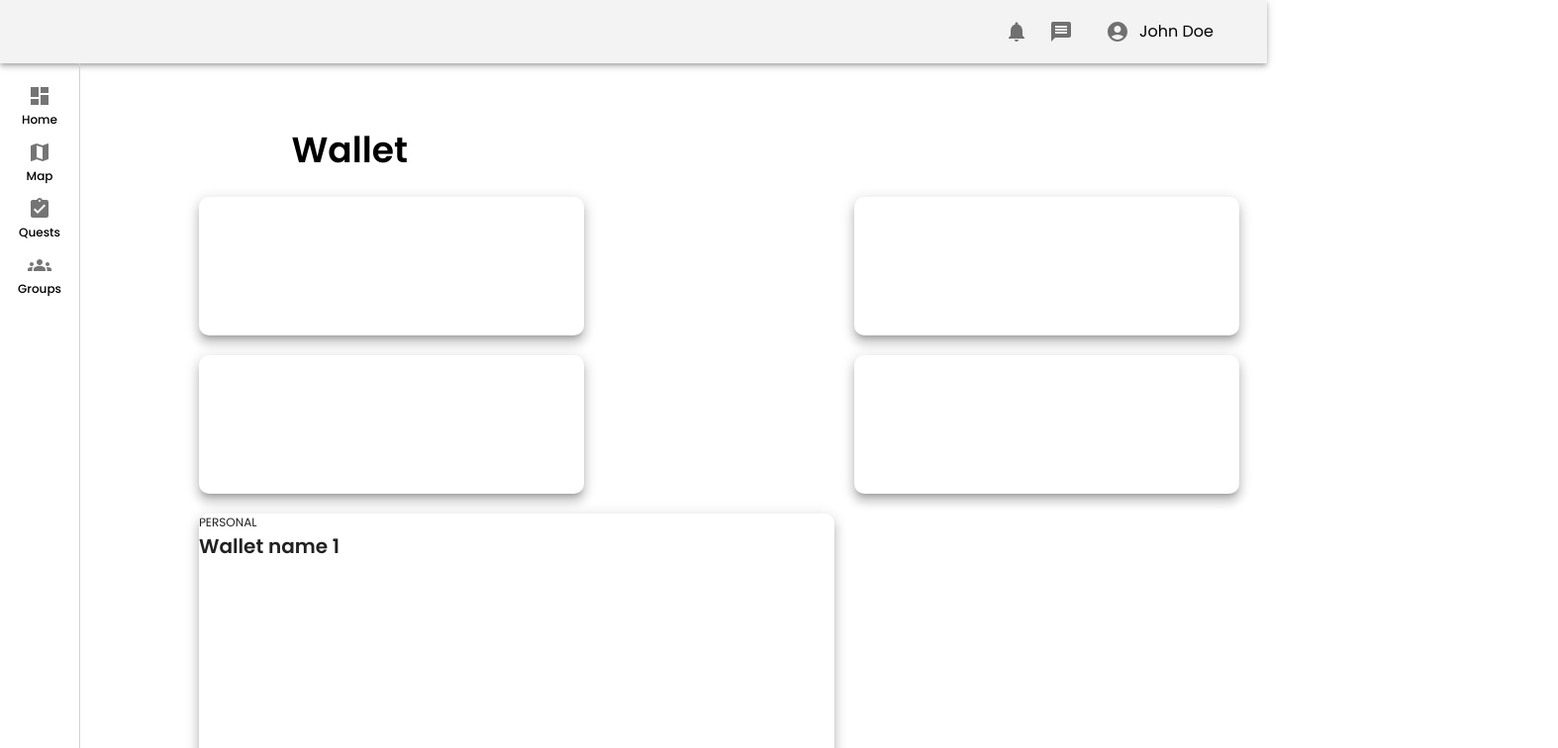
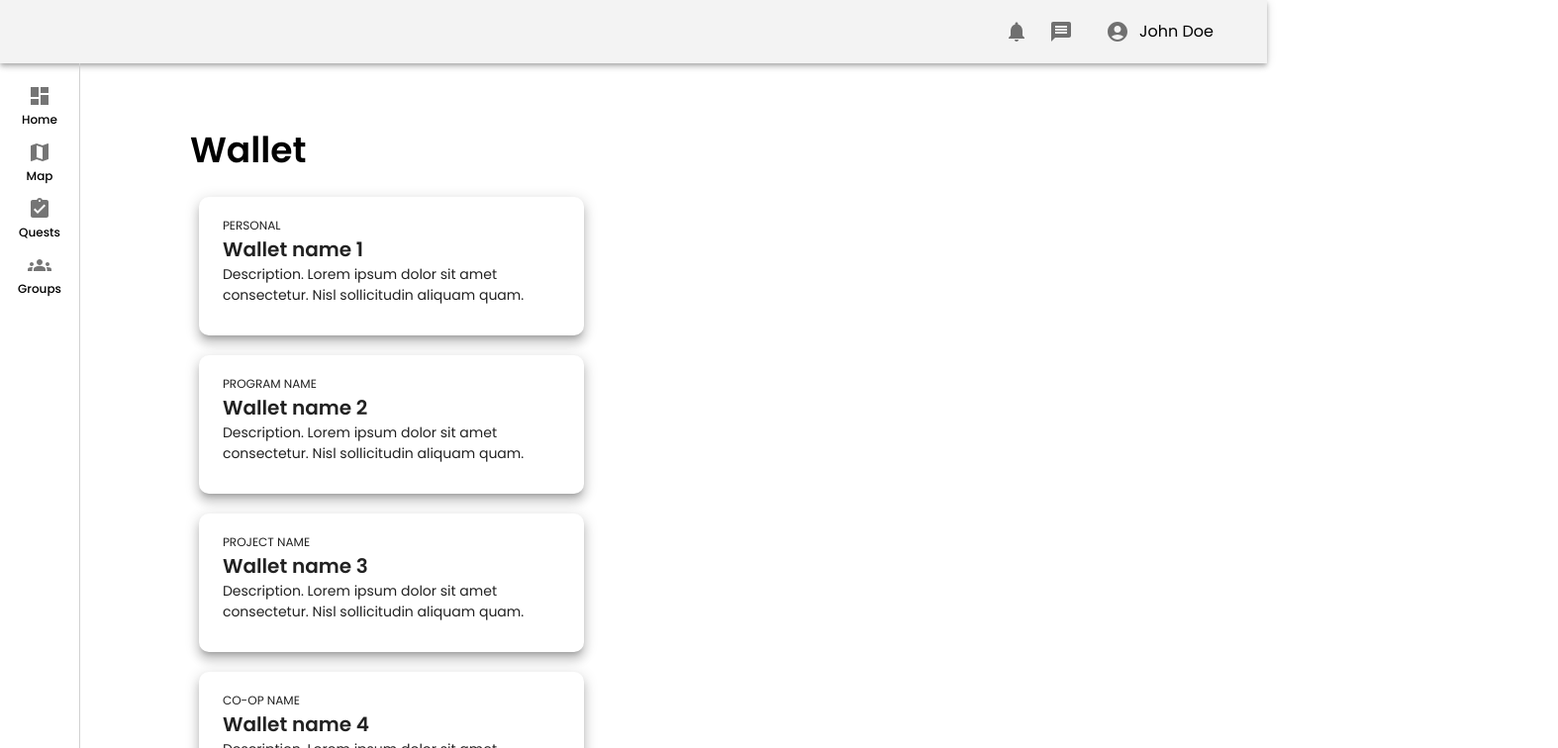
Before and after one commit to sandeep-bh-dev/Coquest-WebApp, a React (Create React App) app in the folder frontend/: page /wallet in a window 1280 px wide. Shown: the top 756 px of the page at 99% size, 1574 px wide, since content can reach past the window. Built offline with nearby package versions, Linux system fonts and the light colour scheme.

Commit message:
added more to the array

```diff
--- a/frontend/src/components/WalletArray/index.tsx
+++ b/frontend/src/components/WalletArray/index.tsx
@@ -10,23 +10,38 @@ export interface Wallet {
 export const Wallets: Wallet[] = [
     {
         walletId: "1",
-        walletName: "PERSONAL",
-        walletType: "Item name 1",
-        description: "Description. Lorem ipsum dolor sit amet consectetur. Pellentesque nisi elementum purus lorem dui non. Nec tempor nulla nisi mattis dolor. Diam arcu in augue cras. In tortor vulputate diam egestas. Ultricies natoque massa."
-    }, {
+        walletName: "Wallet name 1",
+        walletType: "PERSONAL",
+        description: "Description. Lorem ipsum dolor sit amet consectetur. Nisl sollicitudin aliquam quam. "
+    },
+    {
         walletId: "2",
-        walletName: "PERSONAL",
-        walletType: "Item name 2",
-        description: "Description. Lorem ipsum dolor sit amet consectetur. Pellentesque nisi elementum purus lorem dui non. Nec tempor nulla nisi mattis dolor. Diam arcu in augue cras. In tortor vulputate diam egestas. Ultricies natoque massa."
-    }, {
+        walletName: "Wallet name 2",
+        walletType: "PROGRAM NAME",
+        description: "Description. Lorem ipsum dolor sit amet consectetur. Nisl sollicitudin aliquam quam. "
+    },
+    {
         walletId: "3",
-        walletName: "PERSONAL",
-        walletType: "Item name 3",
-        description: "Description. Lorem ipsum dolor sit amet consectetur. Pellentesque nisi elementum purus lorem dui non. Nec tempor nulla nisi mattis dolor. Diam arcu in augue cras. In tortor vulputate diam egestas. Ultricies natoque massa."
-    }, {
+        walletName: "Wallet name 3",
+        walletType: "PROJECT NAME",
+        description: "Description. Lorem ipsum dolor sit amet consectetur. Nisl sollicitudin aliquam quam."
+    },
+    {
         walletId: "4",
-        walletName: "PERSONAL",
-        walletType: "Item name 4",
-        description: "Description. Lorem ipsum dolor sit amet consectetur. Pellentesque nisi elementum purus lorem dui non. Nec tempor nulla nisi mattis dolor. Diam arcu in augue cras. In tortor vulputate diam egestas. Ultricies natoque massa."
+        walletName: "Wallet name 4",
+        walletType: "CO-OP NAME",
+        description: "Description. Lorem ipsum dolor sit amet consectetur. Nisl sollicitudin aliquam quam. "
     },
+    {
+        walletId: "5",
+        walletName: "Wallet name 5",
+        walletType: "PERSONAL",
+        description: "Description. Lorem ipsum dolor sit amet consectetur. Nisl sollicitudin aliquam quam. "
+    },
+    {
+        walletId: "6",
+        walletName: "Wallet name 6",
+        walletType: "CO-OP NAME",
+        description: "Description. Lorem ipsum dolor sit amet consectetur. Nisl sollicitudin aliquam quam. "
+    }
 ]
--- a/frontend/src/components/WalletCard/index.tsx
+++ b/frontend/src/components/WalletCard/index.tsx
@@ -2,14 +2,16 @@ import * as React from 'react';
 import styled from "@emotion/styled";
 import Card from "@mui/material/Card";
 import Typography from '@mui/material/Typography';
+import { Wallet } from '../WalletArray';
 
 const CustomCard = styled(Card)({
     height: 140,
-    width: 389
+    width: 389,
+    marginBottom: 20
 });
 
 const CardContainer = styled(Typography)({
-    padding: "20px 24px"
+    padding: "20px 24px",
 });
 
 const WalletType = styled(Typography)({
@@ -29,22 +31,18 @@ const Description = styled(Typography)({
 });
 
 type WalletCardProps = {
-    type: String,
-    name: String,
-    description: String
+    wallet: Wallet
 }
 
 const WalletCard = ({
-    type,
-    name,
-    description
+    wallet
 }: WalletCardProps) => {
     return (
         <CustomCard>
             <CardContainer>
-                <WalletType>{type}</WalletType>
-                <WalletName>{name}</WalletName>
-                <Description>{description}</Description>
+                <WalletType>{wallet.walletType}</WalletType>
+                <WalletName>{wallet.walletName}</WalletName>
+                <Description>{wallet.description}</Description>
             </CardContainer>
         </CustomCard>
     );
--- a/frontend/src/components/WalletGrid/index.tsx
+++ b/frontend/src/components/WalletGrid/index.tsx
@@ -3,7 +3,8 @@ import styled from "@emotion/styled";
 import WalletCard from '../WalletCard';
 import WalletInfo from '../WalletInfo';
 import { Stack } from '@mui/system';
-import { Wallets, Wallet } from '../WalletArray';
+import { Wallets } from '../WalletArray';
+import { Wallet } from '@mui/icons-material';
 
 const Title = styled.h1({
     width: '100%',
@@ -12,7 +13,7 @@ const Title = styled.h1({
     fontSize: 36,
     marginTop: '60px',
     marginBottom: '20px',
-    marginLeft: '23%',
+    marginLeft: '15%',
     fontFamily: 'Poppins'
 });
 
@@ -31,20 +32,24 @@ const Grid = styled.div({
     maxWidth: '1100px',
 });
 
+const WalletColumn = styled.div({
+    gridColumn: 1,
+})
+
 const WalletGrid = () => {
     return (
         <>
             <Title>Wallet</Title>
             <Container>
                 <Grid>
-                    {Wallets.map((wallet, index) => (
-                        <WalletCard
-                            key={index}
-                            wallet={wallet}
-                        />
-                    ))}
-
-                    <WalletInfo type="PERSONAL" name="Wallet name 1" />
+                    <WalletColumn>
+                        {Wallets.map((wallet, walletId) => (
+                            <WalletCard
+                                key={walletId}
+                                wallet={wallet}
+                            />
+                        ))}
+                    </WalletColumn>
                 </Grid>
             </Container>
         </>
--- a/frontend/src/components/WalletInfo/index.tsx
+++ b/frontend/src/components/WalletInfo/index.tsx
@@ -2,10 +2,12 @@ import * as React from 'react';
 import styled from "@emotion/styled";
 import Card from "@mui/material/Card";
 import Typography from '@mui/material/Typography';
+import { Wallet } from '../WalletArray';
 
 const InfoCard = styled(Card)({
     height: 723,
-    width: 642
+    width: 642,
+    padding: "24px 24px"
 });
 
 const WalletType = styled(Typography)({
@@ -19,18 +21,16 @@ const WalletName = styled(Typography)({
 });
 
 type WalletInfoProps = {
-    type: String,
-    name: String,
+    wallet: Wallet;
 }
 
 const WalletInfo = ({
-    type,
-    name,
+    wallet
 }: WalletInfoProps) => {
     return (
         <InfoCard>
-            <WalletType>{type}</WalletType>
-            <WalletName>{name}</WalletName>
+            <WalletType>{wallet.walletType}</WalletType>
+            <WalletName>{wallet.walletName}</WalletName>
         </InfoCard>
     );
 };
```
